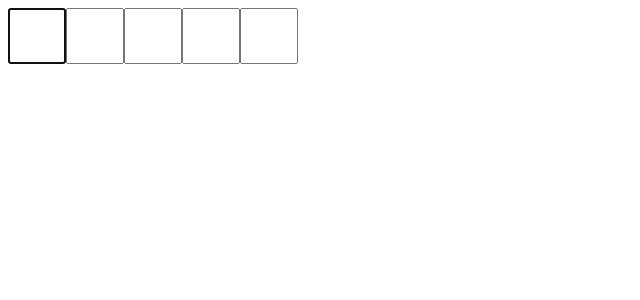
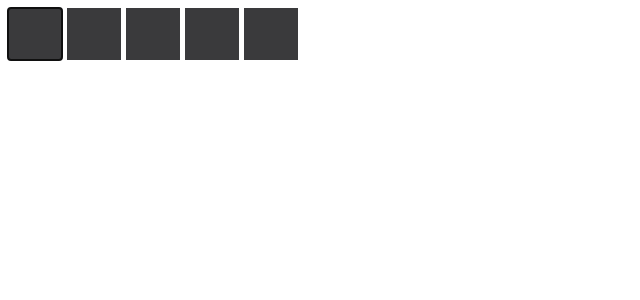
Before and after one commit to samanft/wordle-clone, a Vue app: page / in a window 1280 px wide. Shown: the top 300 px of the page, without its empty margins (0-640 px from the left). Built offline with nearby package versions, Linux system fonts and the light colour scheme.

Commit message:
added full word checking functionality (green and yellow)

```diff
--- a/src/components/Wordle.vue
+++ b/src/components/Wordle.vue
@@ -1,27 +1,30 @@
 <script setup>
-import { ref, onMounted } from 'vue';
+import { ref, onMounted } from "vue";
 
 const inputs = ref([null, null, null, null, null]);
 
-const woord = ['h', 'e', 'l', 'l', 'o'];
+const word = ["h", "e", "l", "l", "o"];
+const letterStates = ref(new Array(word.length).fill("")); // Initialize with empty states
 
 const checkWord = () => {
-  const inputValues = inputs.value.map(input => input.value);
-  if (inputValues.join('') === woord.join('')) {
-    alert('You guessed the word!');
-  } else {
-    alert('Try again!');
+  const inputValues = inputs.value.map((input) => input.value);
+  for (let i = 0; i < inputValues.length; i++) {
+    if (inputValues[i] === word[i]) {
+      letterStates.value[i] = "correct";
+    } else if (word.includes(inputValues[i])) {
+      letterStates.value[i] = "wrong-position";
+    }
   }
 };
 
-const logCharCount = (e) => {
-  if (!e.key.match(/^[a-zA-Z]$/) && e.key !== 'Backspace') {
+const handleInput = (e) => {
+  if (!e.key.match(/^[a-zA-Z]$/) && e.key !== "Backspace") {
     e.preventDefault();
     return;
   }
 
   console.log(e.target.value.length);
-  const index = inputs.value.findIndex(input => input === e.target);
+  const index = inputs.value.findIndex((input) => input === e.target);
   if (e.target.value.length === 1) {
     if (index === inputs.value.length - 1) {
       checkWord();
@@ -39,15 +42,21 @@ onMounted(() => {
   }
 });
 
-const inputCount = woord.length; // Assuming you want 5 inputs
-
-
+const inputCount = word.length;
 </script>
 
 <template>
   <div>
-    <input v-for="index in inputCount" :key="index" type="text" maxlength="1" @keyup="logCharCount"
-           :ref="el => inputs[index - 1] = el" />
+    <input
+      v-for="index in inputCount"
+      :key="index"
+      type="text"
+      maxlength="1"
+      @keyup="handleInput"
+      :ref="(el) => (inputs[index - 1] = el)"
+      :class="letterStates[index - 1]"
+      :aria-label="`Letter ${index}`"
+    />
   </div>
 </template>
 
@@ -56,5 +65,20 @@ input[type="text"] {
   width: 50px; /* Makes the input square in shape */
   height: 50px;
   text-align: center; /* Centers the text */
+  background-color: #3a3a3c;
+  border: none;
+  margin-right: 5px;
+}
+
+input[type="text"].wrong-position {
+  background-color: #b59f3b;
+}
+
+input[type="text"].correct {
+  background-color: #538d4e;
+}
+
+* {
+  color: white;
 }
 </style>
```
